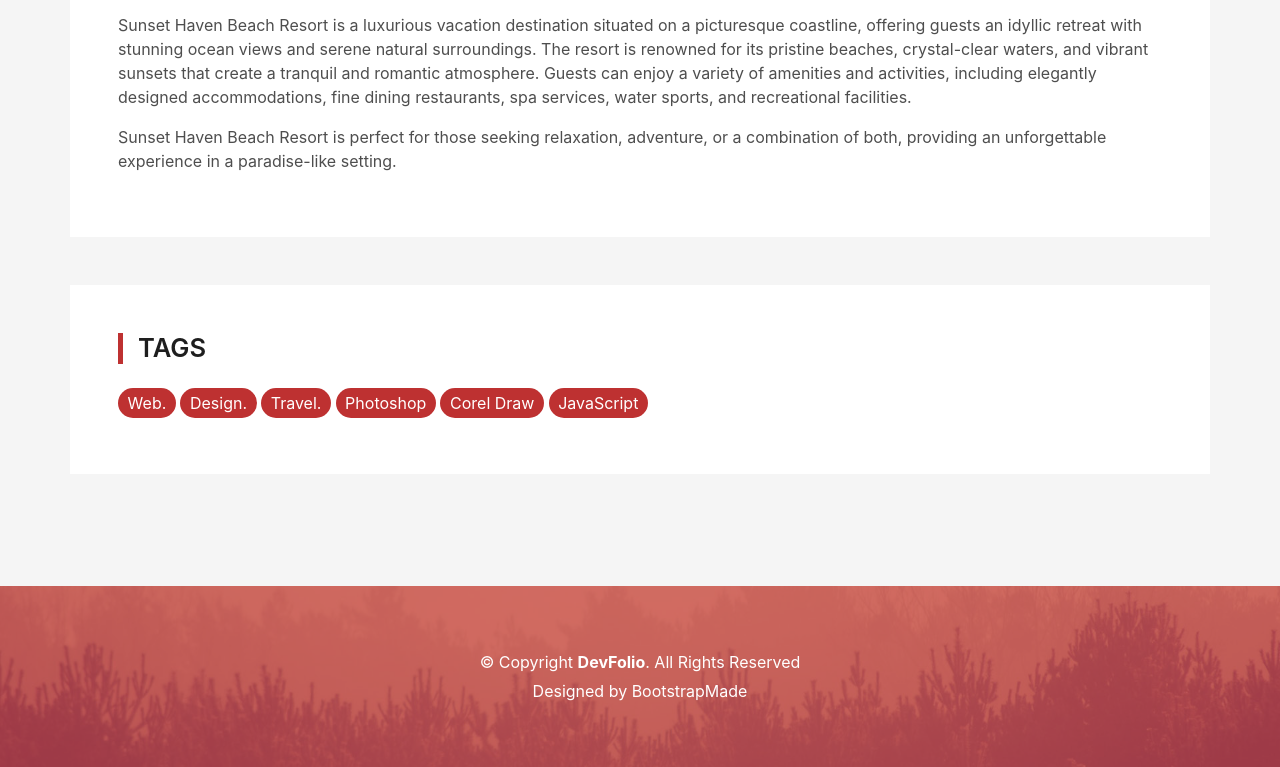
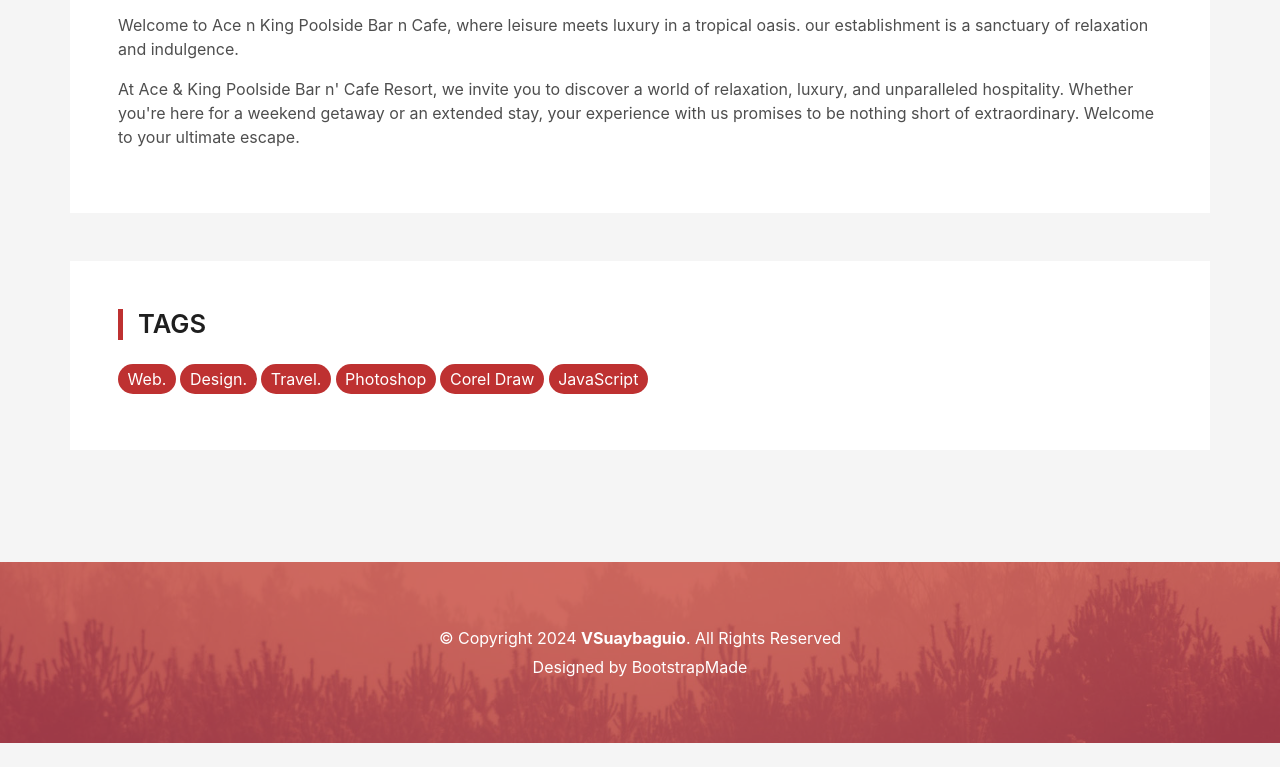
Before and after one commit to VSuaybaguio/portfolio-final, a plain HTML site: page blog-single.html in a window 1280 px wide. Shown: the part 2713-3480 px from the top of the page. After the commit the page ends 3456 px from the top, so only its background shows below. Drawn offline with Linux system fonts and the light colour scheme; files whose address does not match are found by name.

Commit message:
Add files via upload

```diff
--- a/blog-single.html
+++ b/blog-single.html
@@ -166,16 +166,12 @@
             </div>
             <div class="article-content">
               <p>
-                Sunset Haven Beach Resort is a luxurious vacation destination situated on a picturesque coastline,
-                offering guests an idyllic retreat with stunning ocean views and serene natural surroundings.
-                The resort is renowned for its pristine beaches, crystal-clear waters, and vibrant sunsets that create
-                a tranquil and romantic atmosphere. Guests can enjoy a variety of amenities and activities, including
-                elegantly designed accommodations, fine dining restaurants, spa services, water sports, and recreational facilities.
+                Welcome to Ace n King Poolside Bar n Cafe, where leisure meets luxury in a tropical oasis.
+                our establishment is a sanctuary of relaxation and indulgence.
 
               </p>
               <p>
-                Sunset Haven Beach Resort is perfect for those seeking relaxation, adventure, or a combination of both,
-                providing an unforgettable experience in a paradise-like setting.
+                At Ace & King Poolside Bar n' Cafe Resort, we invite you to discover a world of relaxation, luxury, and unparalleled hospitality. Whether you're here for a weekend getaway or an extended stay, your experience with us promises to be nothing short of extraordinary. Welcome to your ultimate escape.
               </p>
             </div>
           </div>
@@ -219,7 +215,7 @@
         <div class="row">
           <div class="col-sm-12">
             <div class="copyright-box">
-              <p class="copyright">&copy; Copyright <strong>DevFolio</strong>. All Rights Reserved</p>
+              <p class="copyright">&copy; Copyright 2024 <strong>VSuaybaguio</strong>. All Rights Reserved</p>
               <div class="credits">
                 Designed by <a href="https://bootstrapmade.com/">BootstrapMade</a>
               </div>
```
Also changed, not shown: blog-single2.html (+1 -1 lines), index.html (+1 -1 lines).
